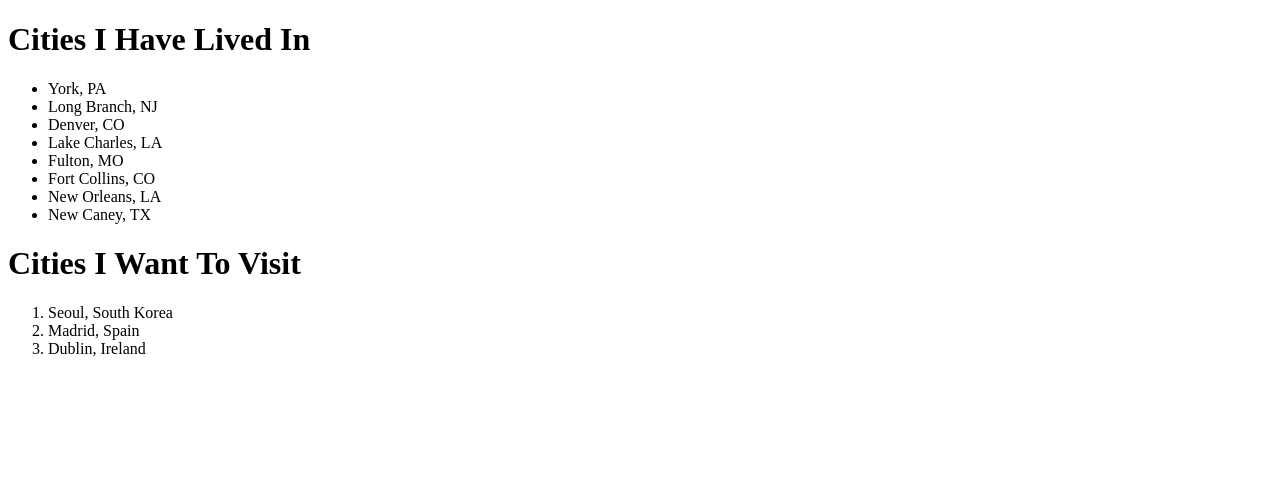
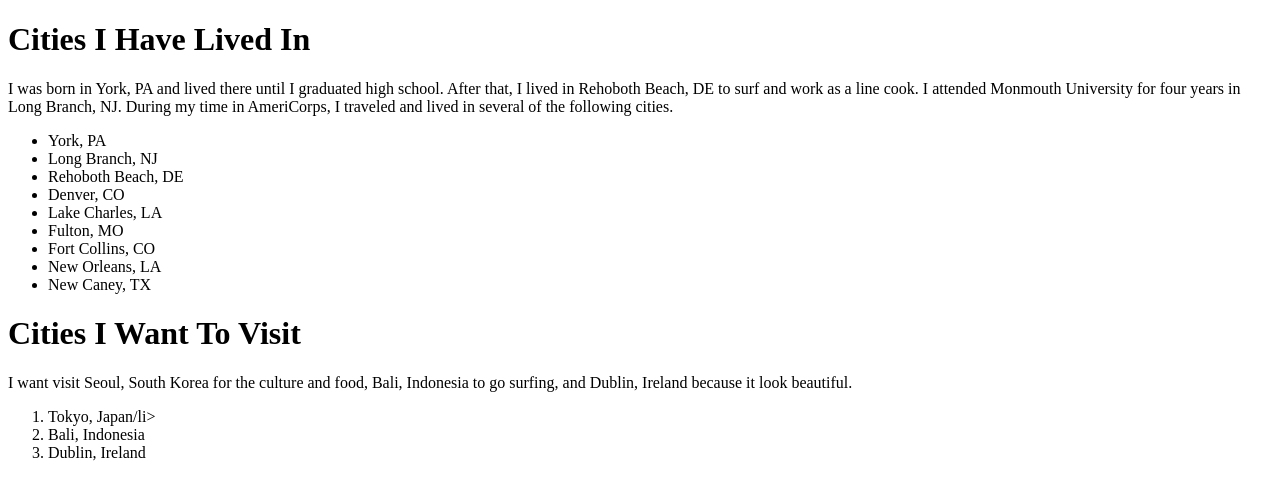
Before and after one commit to colemanimhoff/htmlExercise, a plain HTML site: page index.html in a window 1280 px wide. Drawn offline with Linux system fonts and the light colour scheme.

Commit message:
added summaries of cities

```diff
--- a/index.html
+++ b/index.html
@@ -6,9 +6,16 @@
   </head>
   <body>
     <h1>Cities I Have Lived In</h1>
+    <summary>
+      I was born in York, PA and lived there until I graduated high school. After
+      that, I lived in Rehoboth Beach, DE to surf and work as a line cook.
+      I attended Monmouth University for four years in Long Branch, NJ. During my
+      time in AmeriCorps, I traveled and lived in several of the following cities.
+    </summary>
     <ul>
       <li>York, PA</li>
       <li>Long Branch, NJ</li>
+      <li>Rehoboth Beach, DE</li>
       <li>Denver, CO</li>
       <li>Lake Charles, LA</li>
       <li>Fulton, MO</li>
@@ -17,9 +24,13 @@
       <li>New Caney, TX</li>
     </ul>
     <h1>Cities I Want To Visit</h1>
+    <summary>
+      I want visit Seoul, South Korea for the culture and food, Bali, Indonesia
+      to go surfing, and Dublin, Ireland because it look beautiful.
+    </summary>
     <ol>
-      <li>Seoul, South Korea</li>
-      <li>Madrid, Spain</li>
+      <li>Tokyo, Japan/li>
+      <li>Bali, Indonesia</li>
       <li>Dublin, Ireland</li>
     </ol>
   </body>
```
